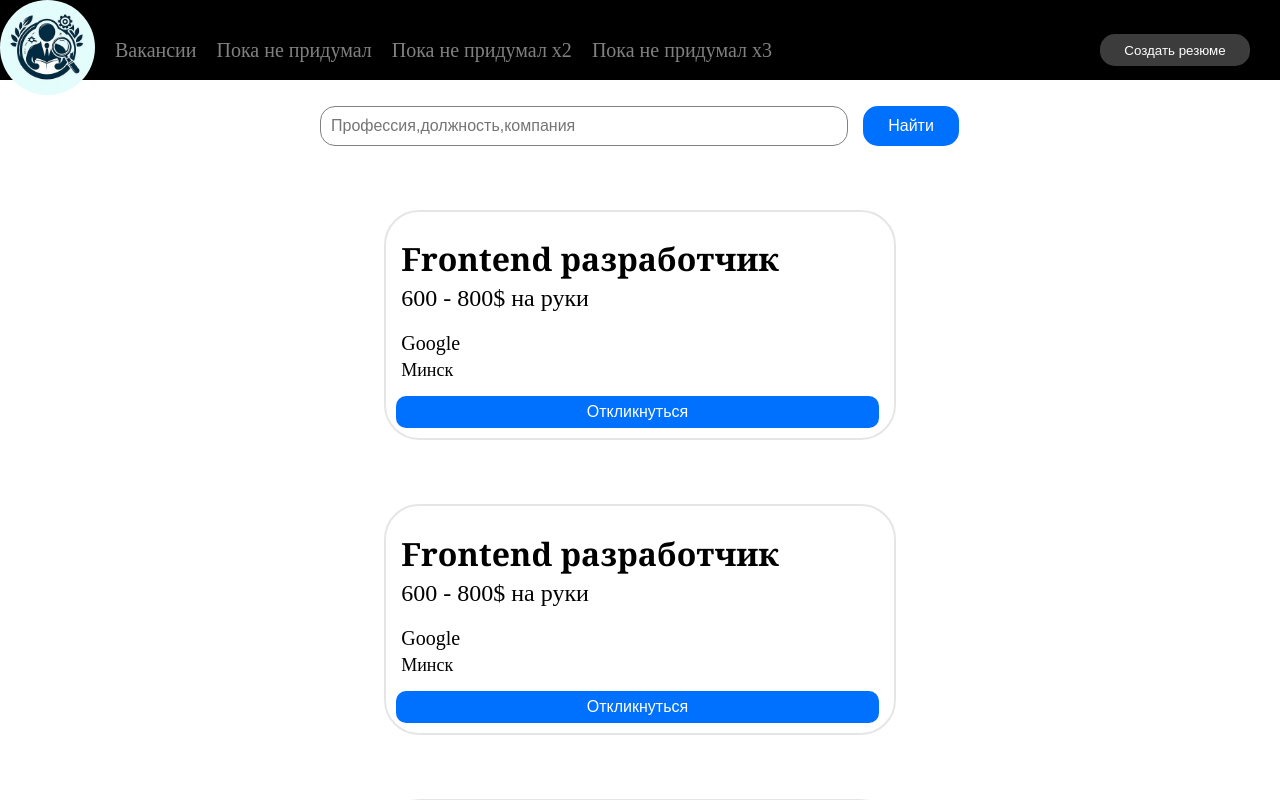
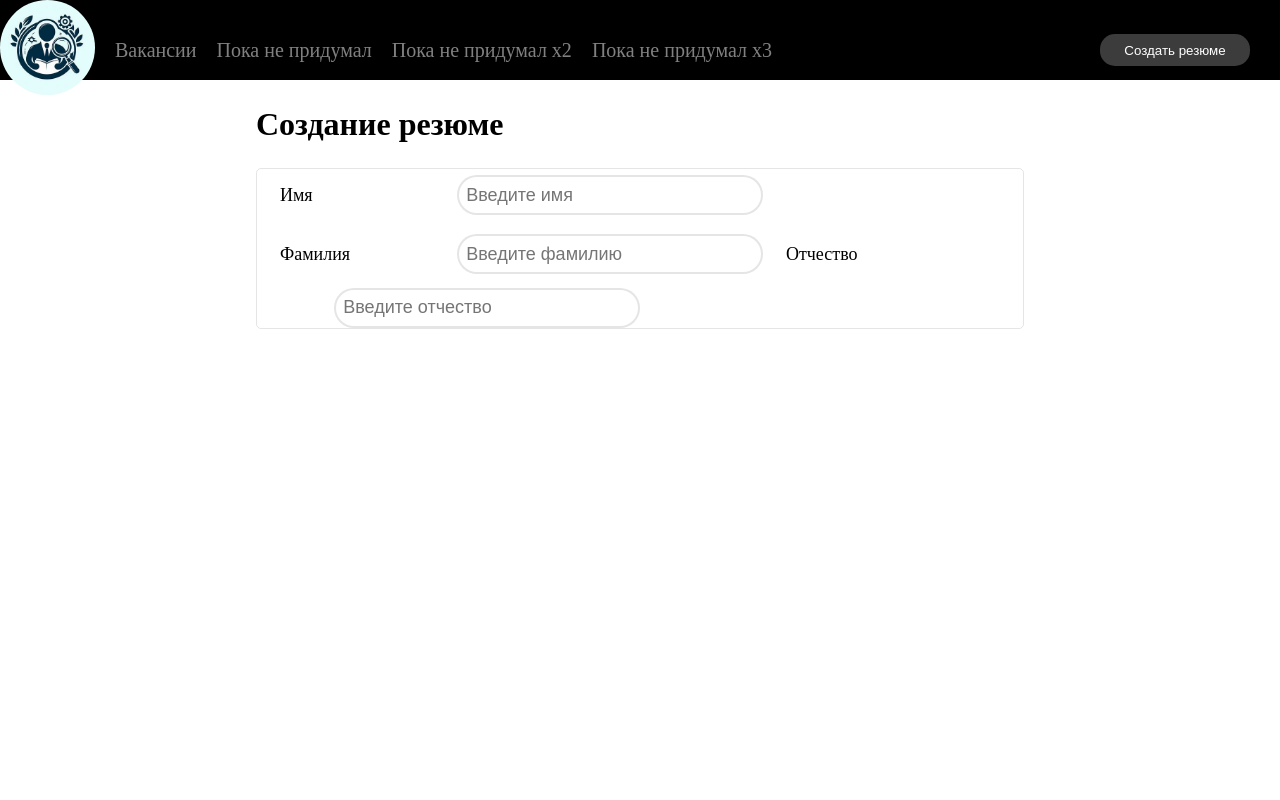
Before and after one commit to ArtemMaslouski/WorkService, a React (Create React App) app in the folder workservice/: page /createResume in a window 1280 px wide. Shown: the top 800 px of the page. Built offline with nearby package versions, Linux system fonts and the light colour scheme.

Commit message:
create inputs for name,surname,thirdName

```diff
--- a/workservice/package.json
+++ b/workservice/package.json
@@ -13,6 +13,7 @@
     "axios": "^1.7.7",
     "react": "^18.3.1",
     "react-dom": "^18.3.1",
+    "react-router-dom": "^6.26.2",
     "react-scripts": "5.0.1",
     "typescript": "^4.9.5",
     "web-vitals": "^2.1.4"
--- a/workservice/src/App.tsx
+++ b/workservice/src/App.tsx
@@ -1,12 +1,23 @@
 import React from 'react';
+import { Routes, Route, BrowserRouter } from 'react-router-dom'
 
 import MainWindow from './components/MainWindow/MainWindow';
+import FullResume from '../src/components/CreateResume/FullResume'
+import MainNavigation from './modules/MainWindow/MainNavigation';
 
 
-function App() {
+const App: React.FC = () => {
   return (
-    <MainWindow />
-  );
+    <BrowserRouter>
+      <MainNavigation/>
+      <Routes>
+        <Route path='/' element={<MainWindow />}/>
+          <Route path='/createResume' element={<FullResume />}/>
+        <Route/>
+
+      </Routes>
+    </BrowserRouter>
+  )
 }
 
 export default App;
--- /dev/null
+++ b/workservice/src/components/CreateResume/FullResume.tsx
@@ -0,0 +1,21 @@
+import React from 'react'
+import InputName from '../../modules/CreateResume/InputName';
+import SurnameInput from '../../modules/CreateResume/SurnameInput';
+import ThirdNameInput from '../../modules/CreateResume/ThirdNameInput';
+
+import './scss/FullResume.scss'
+
+const FullResume = () => {
+    return (
+        <>
+          <h1 className='create-resume__full-resume__text'>Создание резюме</h1>
+          <div className='create-resume__full-resume__name-block'>
+            <InputName />
+            <SurnameInput />
+            <ThirdNameInput/>
+          </div>
+        </>
+    )
+}
+
+export default FullResume;
--- /dev/null
+++ b/workservice/src/components/CreateResume/scss/FullResume.scss
@@ -0,0 +1,21 @@
+*{
+    margin: 0;
+    padding: 0;
+    box-sizing: border-box;
+}
+.create-resume{
+    &__full-resume{
+        &__text{
+            margin-left: 20%;
+            margin-top: 2%;
+            margin-bottom: 2%;
+        }
+        &__name-block{
+            width: 60%;
+            height: auto;
+            margin-left: 20%;
+            border: 1px solid rgba(0 , 0 , 0, 0.1);
+            border-radius: 5px;
+        }
+    }
+}
--- a/workservice/src/components/MainWindow/MainWindow.tsx
+++ b/workservice/src/components/MainWindow/MainWindow.tsx
@@ -6,7 +6,6 @@ import VacancyCard from '../../modules/MainWindow/VacancyCard'
 const MainWindow = () => {
     return (
         <>
-             <MainNavigation />
              <MainSearchInput />
              <VacancyCard />
              <VacancyCard />
--- /dev/null
+++ b/workservice/src/modules/CreateResume/InputName.tsx
@@ -0,0 +1,14 @@
+import React from 'react'
+
+import './sass/CreateResume.scss'
+
+const InputName: React.FC = () => {
+    return (
+        <div className='create-resume__name'>
+            <div className='create-resume__name__text'>Имя</div>
+            <input type="text" className='create-resume__name__input' placeholder={'Введите имя'} />
+        </div>
+    )
+}
+
+export default InputName;
--- /dev/null
+++ b/workservice/src/modules/CreateResume/SurnameInput.tsx
@@ -0,0 +1,12 @@
+import React from 'react'
+
+const SurnameInput:React.FC = () => {
+    return (
+        <>
+             <div className='create-resume__surname__text'>Фамилия</div>
+             <input type="text" className='create-resume__surname__input' placeholder={'Введите фамилию'} />
+        </>
+    )
+}
+
+export default SurnameInput
--- /dev/null
+++ b/workservice/src/modules/CreateResume/ThirdNameInput.tsx
@@ -0,0 +1,13 @@
+import React from 'react'
+
+import './sass/CreateResume.scss'
+const ThirdNameInput: React.FC = () => {
+    return (
+        <>
+            <div className='create-resume__third-name__text'>Отчество</div>
+            <input className='create-resume__third-name__input' type="text" placeholder={'Введите отчество'} />
+        </>
+    )
+}
+
+export default ThirdNameInput
--- /dev/null
+++ b/workservice/src/modules/CreateResume/sass/CreateResume.scss
@@ -0,0 +1,78 @@
+* {
+    margin: 0;
+    padding: 0;
+    box-sizing: border-box;
+}
+.create-resume{
+    &__full-resume{
+        &__text{
+            margin-left: 20%;
+            margin-top: 2%;
+        }
+    }
+    &__name{
+        &__text{
+            display: inline-block;
+            width: 100px;
+            margin-top: 2%;
+            margin-left: 3%;
+            margin-bottom: 3%;
+            font-size: 18px;
+        }
+        &__input{
+            display: inline-block;
+            width: 40%;
+            height: 5vh;
+            border: 2px solid rgba(0, 0, 0, 0.1);
+            margin-left: 10%;
+            border-radius: 20px;
+            padding-left: 1%;
+            font-size: 18px;
+        }
+        &__warning{
+            display: inline-block;
+        }
+    }
+    &__surname{
+        &__text{
+            display: inline-block;
+            width: 100px;
+            margin-top: 2%;
+            margin-left: 3%;
+            margin-bottom: 3%;
+            font-size: 18px;
+        }
+        &__input{
+            display: inline-block;
+            width: 40%;
+            height: 5vh;
+            border: 2px solid rgba(0, 0, 0, 0.1);
+            margin-left: 10%;
+            border-radius: 20px;
+            padding-left: 1%;
+            font-size: 18px;
+        }
+    }
+
+    &__third-name{
+
+        &__text{
+            display: inline-block;
+            width: 100px;
+            margin-top: 2%;
+            margin-left: 3%;
+            margin-bottom: 3%;
+            font-size: 18px;
+        }
+        &__input{
+            display: inline-block;
+            width: 40%;
+            height: 5vh;
+            border: 2px solid rgba(0, 0, 0, 0.1);
+            margin-left: 10%;
+            border-radius: 20px;
+            padding-left: 1%;
+            font-size: 18px;
+        }
+    }
+}
--- a/workservice/src/modules/MainWindow/MainNavigation.tsx
+++ b/workservice/src/modules/MainWindow/MainNavigation.tsx
@@ -1,12 +1,16 @@
 import React from 'react'
 import './sass/MainWindow.scss'
+import { useNavigate } from 'react-router-dom'
+
 import icon from '../../OIG3.png';
 
-const handleCreate = () => {
-    alert('Резюме создано')
-}
+const MainNavigation: React.FC = () => {
 
-const MainNavigation = () => {
+    const navigate = useNavigate();
+    const handleCreate = () => {
+        navigate('/createResume')
+    }
+
     return (
         <div className='main-window__header'>
             <nav className='main-window__navigation'>
@@ -24,7 +28,6 @@ const MainNavigation = () => {
                 </ul>
             </nav>
         </div>
-
     )
 }
 
```
Also changed, not shown: 1 other file (tests, documents, lock files or other folders).
